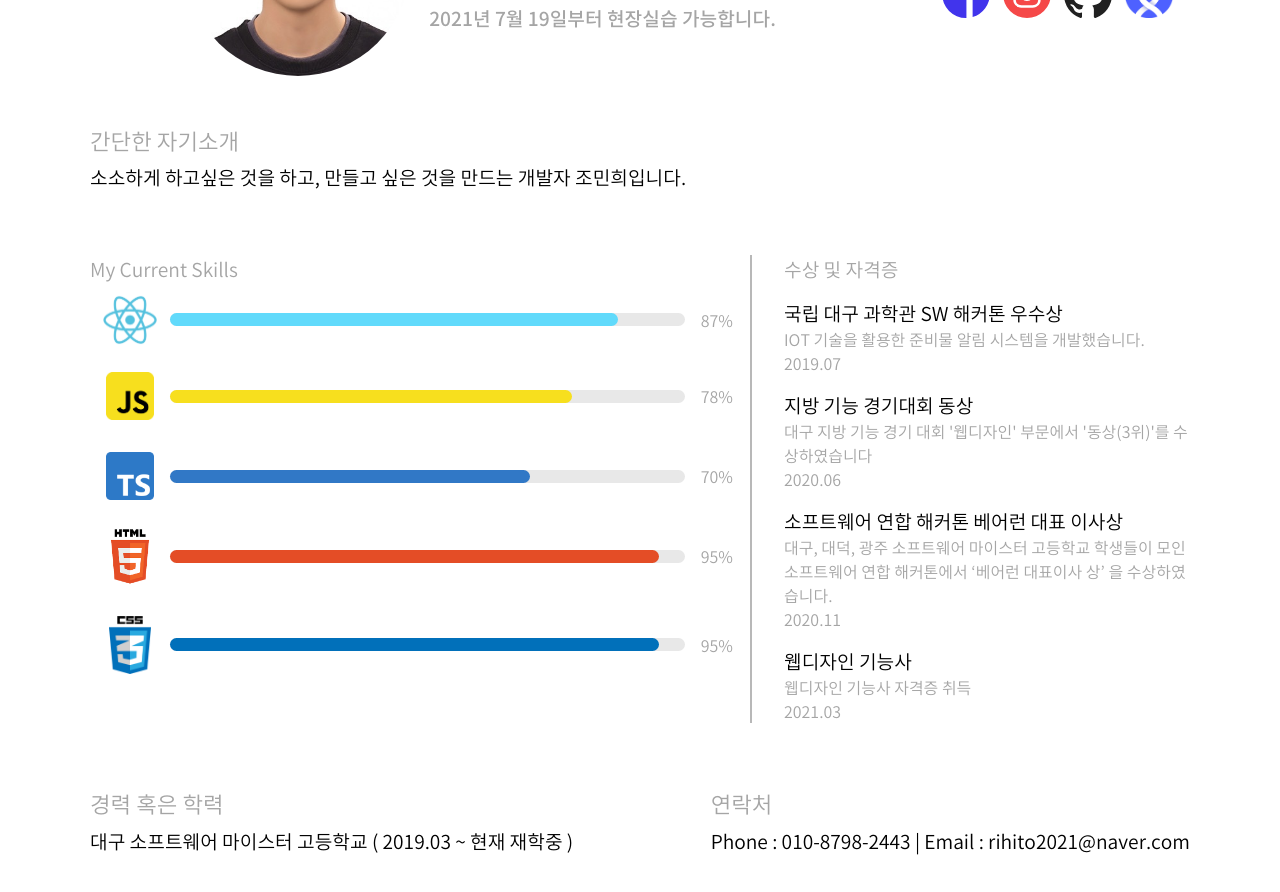
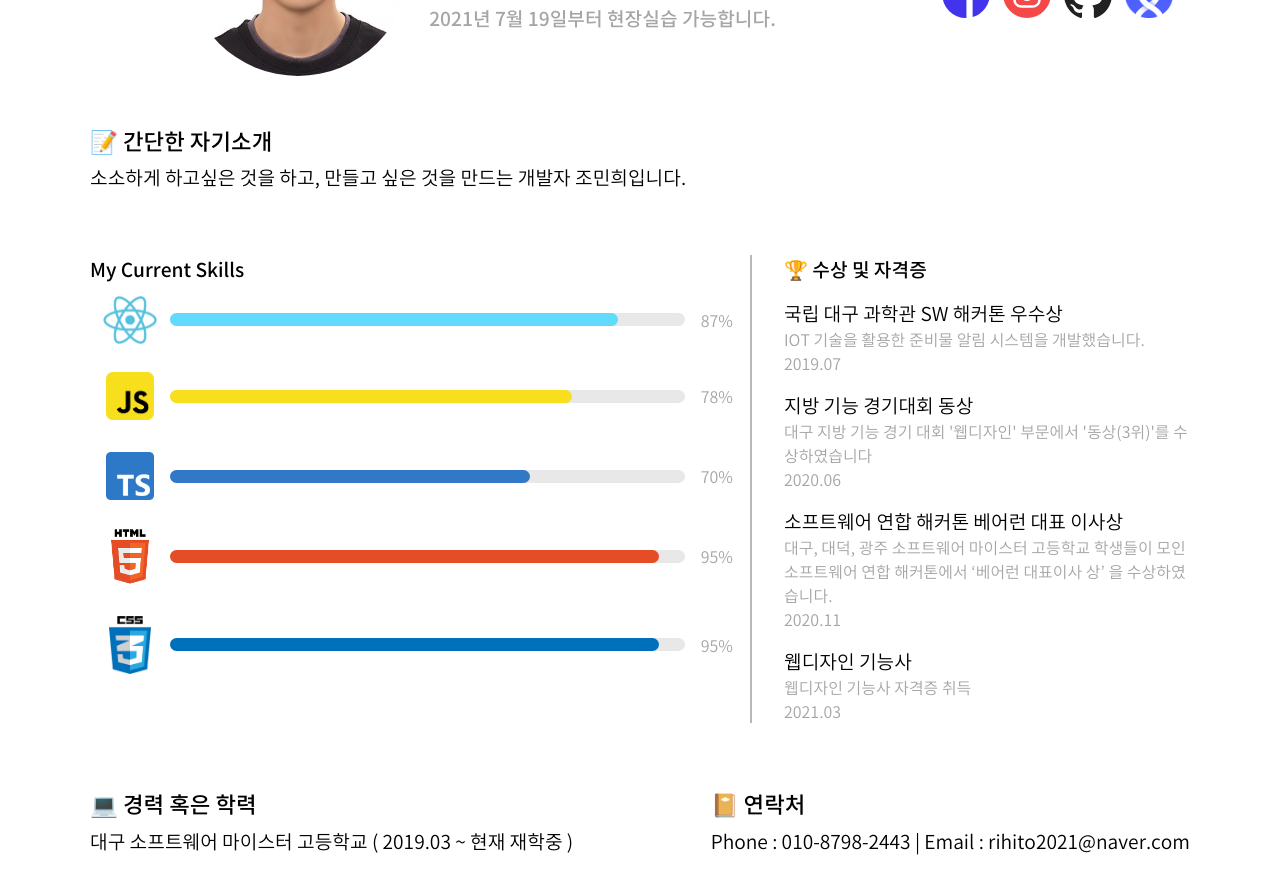
Before and after one commit to Jominhui/portfolio, a React (Create React App) app: page /profile in a window 1280 px wide. Shown: the part 340-1232 px from the top of the page. Built offline with nearby package versions, Linux system fonts and the light colour scheme; what core-decorators would draw is missing.

Commit message:
UPDATE : Profile Style

```diff
--- a/src/components/Profile/Profile.scss
+++ b/src/components/Profile/Profile.scss
@@ -11,7 +11,7 @@
 
     &-title {
       font-size: 1.4rem;
-      color: $ft-gray;
+      font-weight: 600;
     }
 
     &-info {
@@ -88,7 +88,7 @@
 
       &-title {
         font-size: 1.2rem;
-        color: $ft-gray;
+        font-weight: 600;
       }
 
       &-skill {
@@ -120,7 +120,7 @@
       padding-left: 2rem;
       &-title {
         font-size: 1.2rem;
-        color: $ft-gray;
+        font-weight: 600;
       }
 
       &-list {
--- a/src/components/Profile/Profile.tsx
+++ b/src/components/Profile/Profile.tsx
@@ -47,7 +47,7 @@ const Profile = ({}: ProfileProps) => {
           </div>
         </div>
         <div className="profile-my">
-          <div className="profile-my-title">간단한 자기소개</div>
+          <div className="profile-my-title">📝 간단한 자기소개</div>
           <div className="profile-my-info">
             소소하게 하고싶은 것을 하고, 만들고 싶은 것을 만드는 개발자
             조민희입니다.
@@ -79,7 +79,7 @@ const Profile = ({}: ProfileProps) => {
             })}
           </div>
           <div className="profile-info-right">
-            <div className="profile-info-right-title">수상 및 자격증</div>
+            <div className="profile-info-right-title">🏆 수상 및 자격증</div>
             {Frize.map((res) => {
               return (
                 <div className="profile-info-right-list">
@@ -96,14 +96,14 @@ const Profile = ({}: ProfileProps) => {
 
         <div className="profile-infoarea">
           <div>
-            <div className="profile-my-title">경력 혹은 학력</div>
+            <div className="profile-my-title">💻 경력 혹은 학력</div>
             <div className="profile-my-info">
               대구 소프트웨어 마이스터 고등학교 ( 2019.03 ~ 현재 재학중 )
             </div>
           </div>
 
           <div>
-            <div className="profile-my-title">연락처</div>
+            <div className="profile-my-title">📔 연락처</div>
             <div className="profile-my-info">
               Phone : 010-8798-2443 | Email : rihito2021@naver.com
             </div>
```
